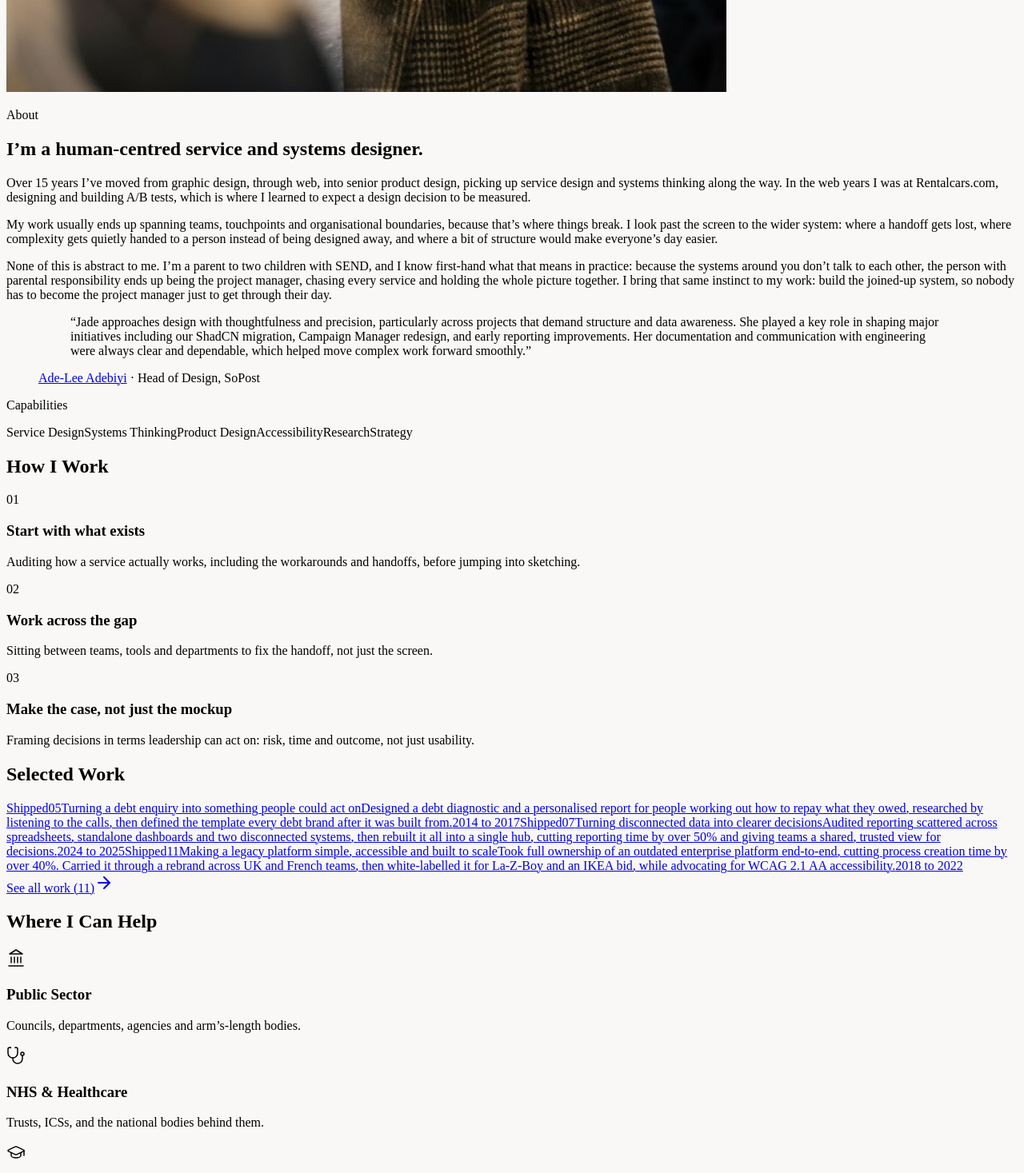
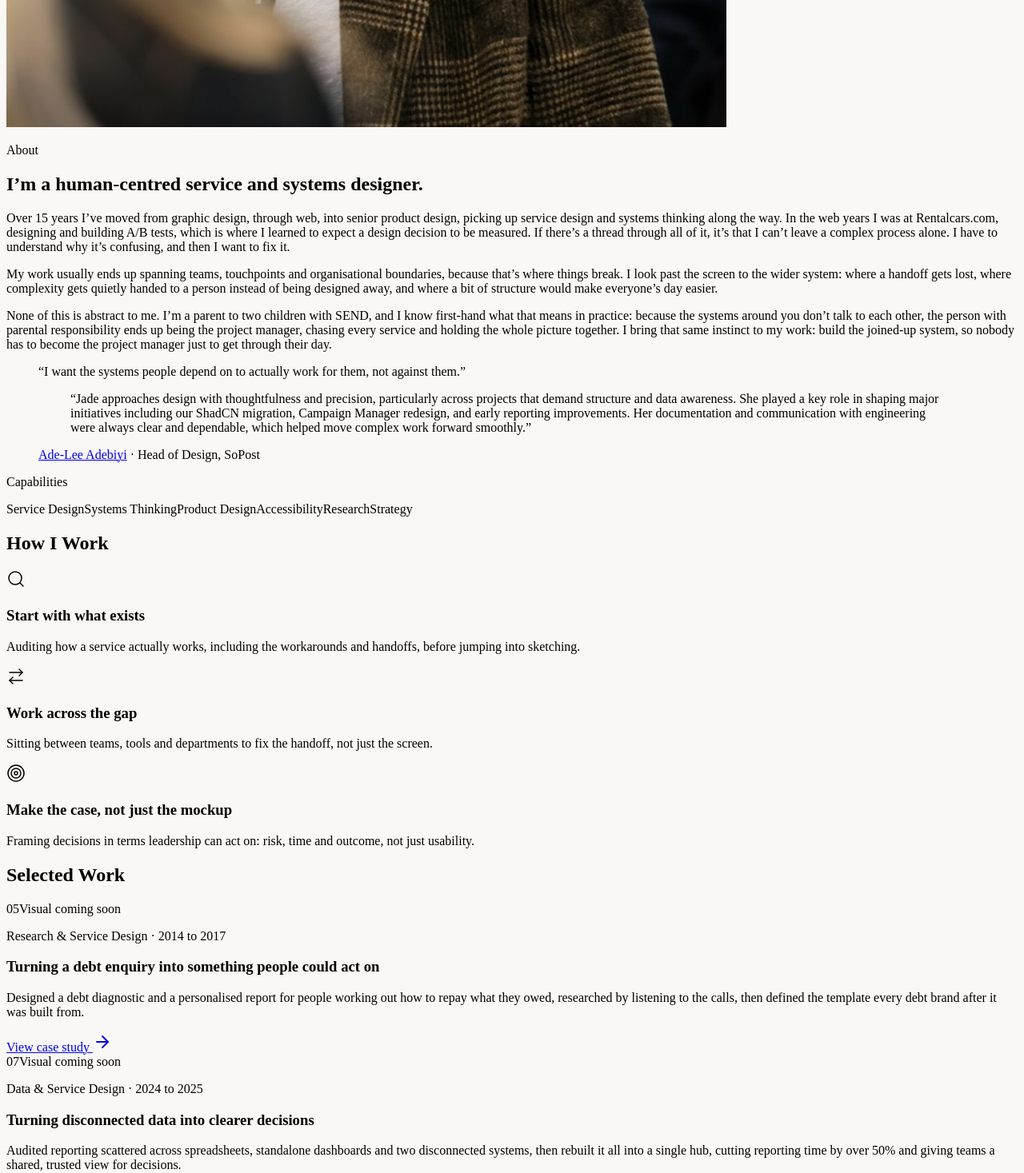
Before and after one commit to jadeparrish/portfolio, a Next.js app: page / in a window 1280 px wide. Shown: the part 1330-2797 px from the top of the page at 80% size. Built offline with nearby package versions, Linux system fonts and the light colour scheme.

Commit message:
Refactor page.js with layout and icon updates
Updated page layout and styling, added new icons, and improved accessibility features.

```diff
--- a/app/page.js
+++ b/app/page.js
@@ -7,20 +7,16 @@ import {
   Search,
   Target,
   Users,
+  FileText,
+  Layers,
+  Wrench,
   Landmark,
   Stethoscope,
   GraduationCap,
   Heart,
+  Image as ImageIcon,
 } from 'lucide-react';
-import {
-  caseStudiesList,
-  thinkingList,
-  SiteFooter,
-  Testimonial,
-  IndexRow,
-  Figure,
-  Plate,
-} from './caseStudiesData';
+import { caseStudiesList, thinkingList, SiteFooter, Testimonial } from './caseStudiesData';
 
 const whatIDo = [
   {
@@ -100,7 +96,7 @@ export default function PortfolioHomepage() {
             grid, about 330px, which is too narrow for 48px display type: the
             headline broke into four ragged lines. Stacked, it gets the full
             width and the illustration sits under it. */}
-        <section className="pt-4 pb-16 sm:pt-6 sm:pb-20 lg:pt-12 lg:pb-28 grid grid-cols-1 lg:grid-cols-12 gap-12 lg:gap-20 items-center">
+        <section className="pt-4 pb-16 sm:pt-6 sm:pb-20 lg:pt-12 lg:pb-28 grid grid-cols-1 lg:grid-cols-12 gap-12 lg:gap-20 items-center border-b border-neutral-200/80">
           <div className="lg:col-span-6 space-y-8">
             <h1 className="text-4xl sm:text-5xl lg:text-6xl font-serif font-normal leading-[1.12] tracking-tight text-neutral-900">
               {/* The designed break only works once the column is wide enough to
@@ -121,7 +117,7 @@ export default function PortfolioHomepage() {
             {/* Each dot travels with the label before it. As separate flex
                 children they could wrap onto a new line on their own, which
                 put a stray dot at the start of a row at tablet width. */}
-            <div className="flex flex-wrap items-center gap-x-6 gap-y-3 pt-2 text-xs text-[#6A6A6A] tracking-wide">
+            <div className="flex flex-wrap items-center gap-x-6 gap-y-3 pt-2 text-xs text-neutral-500 tracking-wide">
               {['Public Sector', 'Healthcare', 'Education', 'Complex Digital Products'].map(
                 (label, i, all) => (
                   <span key={label} className="inline-flex items-center gap-x-6">
@@ -137,17 +133,24 @@ export default function PortfolioHomepage() {
             <div className="pt-2">
               <a
                 href="#work"
-                className="inline-flex items-center gap-2.5 py-2 -my-2 text-xs uppercase tracking-[0.18em] font-medium text-neutral-900 hover:text-[#845D4D] hover:translate-x-0.5 transition-all"
+                className="inline-flex items-center gap-2.5 text-xs uppercase tracking-[0.18em] font-medium text-neutral-900 hover:text-[#8D6553] hover:translate-x-0.5 transition-all"
               >
                 View selected work <ArrowDownRight className="w-4 h-4 text-[#A47864]" />
               </a>
             </div>
           </div>
 
-          {/* The hero illustration is a systems ecosystem map, so it is
-              labelled as a figure rather than framed as artwork. */}
+          {/* Hero illustration placeholder */}
           <div className="lg:col-span-6">
-            <Figure n="01" caption="Hand-drawn systems ecosystem map" />
+            <div className="aspect-[4/3] w-full max-h-[320px] lg:max-h-none rounded-sm border border-dashed border-neutral-300 bg-white/60 flex flex-col items-center justify-center gap-3 text-center px-8">
+              <ImageIcon className="w-6 h-6 text-neutral-300" strokeWidth={1.5} />
+              <p className="text-xs uppercase tracking-[0.15em] text-neutral-600 font-medium">
+                Hero illustration: coming soon
+              </p>
+              <p className="text-xs text-neutral-600 max-w-[220px]">
+                Hand-drawn systems ecosystem map
+              </p>
+            </div>
           </div>
         </section>
 
@@ -155,7 +158,7 @@ export default function PortfolioHomepage() {
         {/* py-16 lg:py-24, same as every other content section. This one was
             py-20 lg:py-28, and because it ends on a short list of small mono
             type the extra 16px read as a gap rather than as breathing room. */}
-        <section id="about" className="py-16 lg:py-24">
+        <section id="about" className="py-16 lg:py-24 border-b border-neutral-200/80">
           {/* Stacked until lg, like the hero. Side by side at tablet the text
               ran far longer than the photo and left a tall empty column beside
               it; stacked, the photo caps at max-w-xs and centres. */}
@@ -186,7 +189,9 @@ export default function PortfolioHomepage() {
                   senior product design, picking up service design and systems thinking
                   along the way. In the web years I was at Rentalcars.com, designing and
                   building A/B tests, which is where I learned to expect a design
-                  decision to be measured.
+                  decision to be measured. If there&rsquo;s a thread through all of it,
+                  it&rsquo;s that I can&rsquo;t leave a complex process alone. I have to
+                  understand why it&rsquo;s confusing, and then I want to fix it.
                 </p>
                 <p>
                   My work usually ends up spanning teams, touchpoints and organisational
@@ -205,9 +210,10 @@ export default function PortfolioHomepage() {
                   the joined-up system, so nobody has to become the project manager just to
                   get through their day.
                 </p>
-                {/* The pull quote that sat here said the SEND paragraph's last
-                    line again in vaguer words, and took its landing with it.
-                    Paragraph three closes the section on its own. */}
+                <blockquote className="border-l-2 border-neutral-300 pl-4 py-1 italic font-serif text-neutral-800 text-lg">
+                  &ldquo;I want the systems people depend on to actually work for
+                  them, not against them.&rdquo;
+                </blockquote>
               </div>
 
               <div className="pt-8 border-t border-neutral-200/80">
@@ -229,18 +235,13 @@ export default function PortfolioHomepage() {
                 />
               </div>
 
-              {/* Just a labelled line of words. Boxed, with a header cell and
-                  a tinted ground, it read as a table header or a row of
-                  filters: a control you could press. Nothing here is
-                  pressable, so nothing here should look it.
-
-                  Each dot still travels with the label before it, so a dot
-                  can never start a wrapped line. */}
-              <div className="space-y-3">
-                <p className="text-[11px] uppercase tracking-[0.2em] font-medium text-neutral-600">
+              <div className="pt-8 border-t border-neutral-200/80">
+                <p className="text-[11px] uppercase tracking-[0.2em] font-medium text-neutral-600 mb-3">
                   Capabilities
                 </p>
-                <p className="flex flex-wrap items-center gap-x-5 gap-y-2 text-[15px] text-neutral-900">
+                {/* Same fix as the hero tags: each dot travels with the label
+                    before it, so a dot can never start a wrapped line. */}
+                <div className="flex flex-wrap items-center gap-x-3 gap-y-2 text-xs sm:text-sm text-neutral-800 font-mono tracking-wider">
                   {[
                     'Service Design',
                     'Systems Thinking',
@@ -249,33 +250,30 @@ export default function PortfolioHomepage() {
                     'Research',
                     'Strategy',
                   ].map((label, i, all) => (
-                    <span key={label} className="inline-flex items-center gap-x-5">
+                    <span key={label} className="inline-flex items-center gap-x-3">
                       {label}
                       {i < all.length - 1 && (
-                        <span className="w-[3px] h-[3px] rounded-full bg-[#A47864]" />
+                        <span className="w-1 h-1 rounded-full bg-neutral-400 translate-y-[3px]" />
                       )}
                     </span>
                   ))}
-                </p>
+                </div>
               </div>
             </div>
           </div>
         </section>
 
         {/* How I Work */}
-        <section className="py-16 lg:py-24">
+        <section className="py-16 lg:py-24 border-b border-neutral-200/80">
           <SectionLabel>How I Work</SectionLabel>
           <div className="grid grid-cols-1 md:grid-cols-3 gap-10 lg:gap-14">
-            {/* Numbered rather than iconned. These three are a sequence, and
-                a number says so where a magnifying glass and a target did not.
-                No boxes: the section is prose, so it stays on paper. */}
-            {whatIDo.map((item, i) => (
-              <div key={item.title} className="space-y-3">
-                <Plate>{String(i + 1).padStart(2, '0')}</Plate>
-                <h3 className="font-serif text-xl font-normal text-neutral-900 leading-snug">
+            {whatIDo.map((item) => (
+              <div key={item.title} className="space-y-4">
+                <item.icon className="w-5 h-5 text-neutral-600" strokeWidth={1.5} />
+                <h3 className="font-serif text-xl font-normal text-neutral-900">
                   {item.title}
                 </h3>
-                <p className="text-sm text-neutral-600 leading-relaxed [text-wrap:pretty]">
+                <p className="text-xs sm:text-sm text-neutral-600 leading-relaxed">
                   {item.description}
                 </p>
               </div>
@@ -284,32 +282,64 @@ export default function PortfolioHomepage() {
         </section>
 
         {/* Selected Work */}
-        {/* Rows rather than cards. The cards each carried a grey placeholder
-            box, so three of the site's empty states lived on the homepage
-            above the fold. Rows read faster, and the state lamp says more
-            than a thumbnail of nothing would. */}
         <section id="work" className="pt-16 lg:pt-24">
           <SectionLabel>Selected Work</SectionLabel>
-          <div className="border-t border-neutral-900/[0.09]">
+          <div className="divide-y divide-neutral-200/70">
             {caseStudies.map((item) => (
-              <IndexRow
+              <div
                 key={item.num}
-                state={item.state}
-                num={item.num}
-                title={item.title}
-                description={item.description}
-                meta={item.year}
+                className="group grid grid-cols-1 md:grid-cols-2 lg:grid-cols-12 gap-6 md:gap-8 items-start md:items-center py-10 lg:py-12 first:pt-0 last:pb-0"
+              >
+                <div className="md:col-span-1 lg:col-span-3">
+                  <div
+                    className={`aspect-[4/3] max-h-[240px] md:max-h-none rounded-sm border border-neutral-200/80 ${item.tint} flex flex-col items-center justify-center gap-1`}
+                  >
+                    <span className="font-mono text-xl text-neutral-500">{item.num}</span>
+                    <span className="text-[10px] uppercase tracking-[0.15em] text-neutral-600">
+                      Visual coming soon
+                    </span>
+                  </div>
+                </div>
+
+                <div className="md:col-span-1 lg:col-span-9 flex flex-col gap-4 lg:flex-row lg:items-start lg:justify-between lg:gap-8">
+                  <div className="space-y-2 lg:max-w-lg">
+                    <p className="text-[10px] uppercase tracking-[0.15em] text-neutral-600 font-medium">
+                      {item.tag}
+                      {item.year && <> &middot; {item.year}</>}
+                    </p>
+                    <h3 className="font-serif text-xl sm:text-2xl text-neutral-900 leading-snug transition-colors group-hover:text-[#8D6553]">
+                      {item.title}
+                    </h3>
+                    <p className="text-xs sm:text-sm text-neutral-600 leading-relaxed">
+                      {item.description}
+                    </p>
+                  </div>
+
+                  <div className="shrink-0 lg:pt-1 lg:text-right">
+                    {item.href ? (
+                      <a
                         href={item.href}
-              />
+                        className="inline-flex items-center gap-1.5 text-xs text-neutral-900 font-medium tracking-wider uppercase hover:text-[#8D6553] group-hover:translate-x-1 transition-all"
+                      >
+                        {item.cta} <ArrowRight className="w-3.5 h-3.5 text-neutral-600 group-hover:text-[#8D6553] transition-colors" />
+                      </a>
+                    ) : (
+                      <span className="inline-flex items-center gap-1.5 text-xs text-neutral-600 font-medium tracking-wider uppercase">
+                        {item.cta}
+                      </span>
+                    )}
+                  </div>
+                </div>
+              </div>
             ))}
           </div>
 
           {/* Sits in a band between two rules, 24px either side of the link,
               the same rhythm the More work summary had. */}
-          <div className="mt-12 pt-8 border-t border-neutral-200/80">
+          <div className="mt-12 py-6 border-y border-neutral-200/80">
             <a
               href="/work"
-              className="group inline-flex items-center gap-2 py-2 -my-2 text-xs uppercase tracking-[0.18em] font-medium text-neutral-900 hover:text-[#845D4D] transition-colors"
+              className="group inline-flex items-center gap-2 text-xs uppercase tracking-[0.18em] font-medium text-neutral-900 hover:text-[#8D6553] transition-colors"
             >
               See all work ({caseStudiesList.length})
               <ArrowRight className="w-3.5 h-3.5 text-[#A47864] transition-transform group-hover:translate-x-1" />
@@ -318,14 +348,14 @@ export default function PortfolioHomepage() {
         </section>
 
         {/* Where I Can Help */}
-        <section className="py-16 lg:py-24">
+        <section className="py-16 lg:py-24 border-b border-neutral-200/80">
           <SectionLabel>Where I Can Help</SectionLabel>
           <div className="grid grid-cols-2 sm:grid-cols-3 lg:grid-cols-5 gap-8 lg:gap-10">
             {whoIWorkWith.map((item) => (
               <div key={item.title} className="space-y-3">
                 <item.icon className="w-5 h-5 text-neutral-600" strokeWidth={1.5} />
                 <h3 className="text-sm font-medium text-neutral-900">{item.title}</h3>
-                <p className="text-xs text-[#6A6A6A] leading-relaxed">{item.description}</p>
+                <p className="text-xs text-neutral-500 leading-relaxed">{item.description}</p>
               </div>
             ))}
           </div>
@@ -334,27 +364,64 @@ export default function PortfolioHomepage() {
         {/* What I'm Noticing */}
         <section id="thinking" className="pt-16 lg:pt-24">
           <SectionLabel>What I&rsquo;m Noticing</SectionLabel>
-          {/* The same row component as the work list. An unwritten piece no
-              longer needs its own greyed-out treatment: the hollow lamp and
-              the word already say where it is. */}
-          <div className="border-t border-neutral-900/[0.09]">
-            {thoughts.map((article) => (
-              <IndexRow
-                key={article.slug}
-                state={article.state}
-                num={article.num}
-                title={article.title}
-                description={article.description}
-                meta={article.readTime}
+          <div className="grid grid-cols-1 sm:grid-cols-2 gap-8 lg:gap-10">
+            {thoughts.map((article) => {
+              const inner = (
+                <>
+                  <article.icon
+                    className={`w-5 h-5 ${article.href ? 'text-[#A47864]' : 'text-neutral-300'}`}
+                    strokeWidth={1.5}
+                  />
+                  {/* A piece that isn't written yet sits back. #6E6E6E is
+                      4.8:1 on paper, so it reads as greyed out and still
+                      clears AA for small text. neutral-500 misses at 4.47. */}
+                  <h3
+                    className={`font-serif text-lg leading-snug ${
+                      article.href
+                        ? 'text-neutral-900 transition-colors group-hover:text-[#8D6553] group-hover:underline underline-offset-4 decoration-neutral-500'
+                        : 'text-[#6E6E6E]'
+                    }`}
+                  >
+                    {article.title}
+                  </h3>
+                  {article.description && (
+                    <p
+                      className={`text-xs sm:text-sm leading-relaxed ${
+                        article.href ? 'text-neutral-600' : 'text-[#6E6E6E]'
+                      }`}
+                    >
+                      {article.description}
+                    </p>
+                  )}
+                  <p
+                    className={`text-[11px] font-mono ${
+                      article.href ? 'text-neutral-600' : 'text-[#6E6E6E]'
+                    }`}
+                  >
+                    {article.readTime}
+                  </p>
+                </>
+              );
+              return article.href ? (
+                <a
+                  key={article.title}
                   href={article.href}
-              />
-            ))}
+                  className="group block border-t border-neutral-200/60 hover:border-[#A47864]/50 transition-colors pt-5 space-y-3"
+                >
+                  {inner}
+                </a>
+              ) : (
+                <div key={article.title} className="border-t border-neutral-200/60 pt-5 space-y-3">
+                  {inner}
+                </div>
+              );
+            })}
           </div>
 
-          <div className="mt-12 pt-8 border-t border-neutral-200/80">
+          <div className="mt-12 py-6 border-y border-neutral-200/80">
             <a
               href="/thinking"
-              className="group inline-flex py-2 -my-2 items-center gap-2 text-xs uppercase tracking-[0.18em] font-medium text-neutral-900 hover:text-[#845D4D] transition-colors"
+              className="group inline-flex items-center gap-2 text-xs uppercase tracking-[0.18em] font-medium text-neutral-900 hover:text-[#8D6553] transition-colors"
             >
               All thinking
               <ArrowRight className="w-3.5 h-3.5 text-[#A47864] transition-transform group-hover:translate-x-1" />
@@ -362,38 +429,29 @@ export default function PortfolioHomepage() {
           </div>
         </section>
 
-        {/* Contact, as the page's one readout block. The header already
-            carries availability as a state; here it is an invitation, so the
-            same fact is not said twice in the same words. */}
-        <section id="contact" className="py-16 lg:py-24">
-          <div className="border border-neutral-900/15 bg-[#F4F2EE]">
-            <div className="flex flex-wrap items-center justify-between gap-x-6 gap-y-2 px-4 sm:px-5 py-3 border-b border-neutral-900/15 bg-neutral-900/[0.025]">
-              <Plate>Contact</Plate>
-              <p className="text-xs sm:text-[13px] text-[#845D4D]">
-                Open to part-time roles and fractional contracts
-              </p>
+        {/* Contact */}
+        <section id="contact" className="py-24 lg:py-32 text-center space-y-8">
+          <div className="inline-block px-4 py-1.5 bg-[#A47864]/10 border border-[#A47864]/30 text-[#8D6553] rounded-full text-xs font-mono tracking-wide">
+            Open to Part-Time Roles &amp; Fractional Contracts (2&ndash;3 days/week)
           </div>
-
-            <div className="px-5 py-14 sm:py-20 text-center space-y-7">
-              <h2 className="text-3xl sm:text-4xl font-serif text-neutral-900 tracking-tight [text-wrap:balance]">
+          <h2 className="text-3xl sm:text-4xl lg:text-5xl font-serif text-neutral-900 tracking-tight">
             Let&rsquo;s improve something together.
           </h2>
+          <div className="pt-2">
             <a
               href="mailto:hello@jadeparrish.me"
-                className="inline-block text-lg sm:text-2xl font-serif text-neutral-900 underline underline-offset-8 decoration-neutral-500 hover:decoration-[#845D4D] hover:text-[#845D4D] transition-colors"
+              className="text-lg sm:text-2xl font-serif text-neutral-900 underline underline-offset-8 decoration-neutral-500 hover:decoration-[#8D6553] transition-colors"
             >
               hello@jadeparrish.me &rarr;
             </a>
           </div>
-
-            {/* Where I am belongs next to how much of me is available: both
-                are the practical questions somebody asks at the point of
-                getting in touch. */}
-            <div className="flex flex-wrap items-center justify-between gap-x-6 gap-y-2 px-4 sm:px-5 py-3 border-t border-neutral-900/[0.09]">
-              <Plate>Lytham St Annes</Plate>
-              <Plate>Local across Blackpool &amp; the Fylde &middot; remote anywhere else</Plate>
-            </div>
-          </div>
+          {/* Where I am belongs next to how much of me is available: both are
+              the practical questions somebody asks at the point of getting in
+              touch. #6E6E6E is 4.8:1 on paper, so it still clears AA. */}
+          <p className="text-sm text-[#6E6E6E]">
+            Based in Lytham St Annes. Local work across Blackpool and the Fylde,
+            remote anywhere else.
+          </p>
         </section>
       </main>
 
```
Lines whose indentation alone changed are shown as unchanged.
